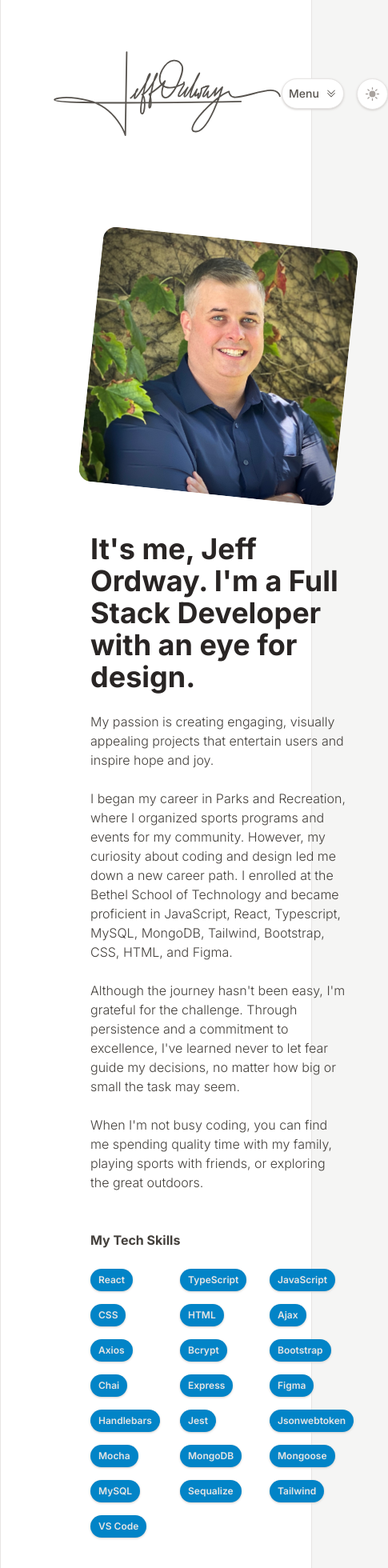
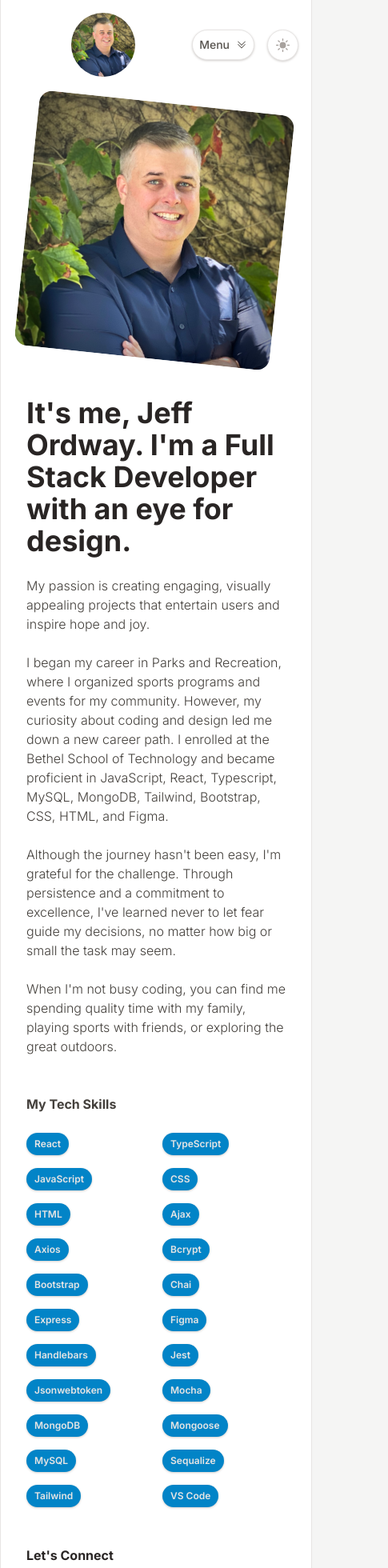
Before and after one commit to jeffordway/react-portfolio-website, a React (Vite) app: page /about in a window 390 px wide. Shown: the top 1960 px of the page at 80% size, 485 px wide, since content can reach past the window. Built offline with nearby package versions, Linux system fonts and the light colour scheme.

Commit message:
responsive update

```diff
--- a/src/components/common/ProjectCards.tsx
+++ b/src/components/common/ProjectCards.tsx
@@ -22,7 +22,7 @@ function ProjectCards({ className, reactLink, projects }: ProjectCardsProps) {
       >
         <div className="flex w-full items-center gap-6 p-6">
           <img
-            className={`w-16 h-16 rounded-full object-cover bg-sky-600`}
+            className={`w-16 h-16 rounded-full hidden sm:flex object-cover bg-sky-600`}
             src={item.thumbnailImgUrl}
             alt={item.title}
           />
@@ -33,7 +33,7 @@ function ProjectCards({ className, reactLink, projects }: ProjectCardsProps) {
             <div className="flex grow my-2 text-sm font-light text-stone-600 dark:text-stone-300">
               {item.tagline}
             </div>
-            <div className="flex">
+            <div className="flex-row xs:flex">
               <div className="mr-6">
                 <Link
                   to={`${reactLink}${encodeURI(item.title)}`}
--- a/src/components/common/TechSkills.tsx
+++ b/src/components/common/TechSkills.tsx
@@ -34,7 +34,7 @@ function TechSkills() {
       <h2 className="font-bold mb-6 text-stone-700 dark:text-stone-300">
         My Tech Skills
       </h2>
-      <div className="grid justify-items-start font-semibold grid-flow-row auto-rows-max grid-cols-3 gap-4">
+      <div className="grid justify-items-start font-semibold grid-flow-row auto-rows-max grid-cols-2 xs:grid-cols-3 gap-4">
         {techSkills.map((skill: string) => TechBadges(skill))}
       </div>
     </>
--- a/src/components/header/Header.tsx
+++ b/src/components/header/Header.tsx
@@ -7,7 +7,12 @@ import NavBarMobile from "./NavBarMobile";
 function Header() {
   return (
     <header className="flex justify-between items-center">
-      <Brand className="stroke-stone-600 hover:stroke-sky-600 dark:stroke-stone-200 dark:hover:stroke-sky-600" />
+      <Brand className=" hidden xs:flex stroke-stone-600 hover:stroke-sky-600 dark:stroke-stone-200 dark:hover:stroke-sky-600" />
+      <img
+        src="./assets/images/jeff.jpg"
+        alt="Jeff Ordway Photo"
+        className="justify-self-start xs:hidden w-20 rounded-full"
+      />
       <div className="flex items-center space-x-4">
         <NavBarMobile />
         <NavBarDesktop />
--- a/src/components/home/HomeHero.tsx
+++ b/src/components/home/HomeHero.tsx
@@ -10,7 +10,7 @@ function HomeHero() {
       <img
         src="./assets/images/jeff.jpg"
         alt="Jeff Ordway Photo"
-        className="w-20 rounded-full"
+        className="hidden xs:flex w-20 rounded-full"
       />
       <h1 className="max-w-2xl text-4xl md:text-5xl font-bold">
         Full Stack Developer with an eye for design.
--- a/src/pages/Layout.tsx
+++ b/src/pages/Layout.tsx
@@ -9,9 +9,9 @@ function Layout() {
   return (
     <div className={`${darkMode}`}>
       <div className="dark:bg-stone-900 dark:text-stone-200">
-        <div className="relative flex-col min-h-screen m-auto max-w-6xl border-x border-stone-200 dark:border-stone-700 bg-white p-16 dark:bg-stone-800 xs:px-4 md:px-8 lg:px-12">
+        <div className="relative flex-col min-h-screen m-auto max-w-6xl border-x border-stone-200 dark:border-stone-700 bg-white dark:bg-stone-800  p-4 sm:p-12 lg:p-16">
           <Header />
-          <main className="mx-12 my-32 min-h-[60vh]">
+          <main className="2xs:mx-4 2xs:my-8 sm:mx-12 sm:my-32 min-h-[60vh]">
             <Outlet />
           </main>
           <div>
--- a/tailwind.config.cjs
+++ b/tailwind.config.cjs
@@ -4,7 +4,8 @@ module.exports = {
   darkMode: "class",
   theme: {
     screens: {
-      'xs': '475px',
+      '2xs': '320px',
+      'xs': '425px',
       'sm': '640px',
       'md': '768px',
       'lg': '1024px',
```
